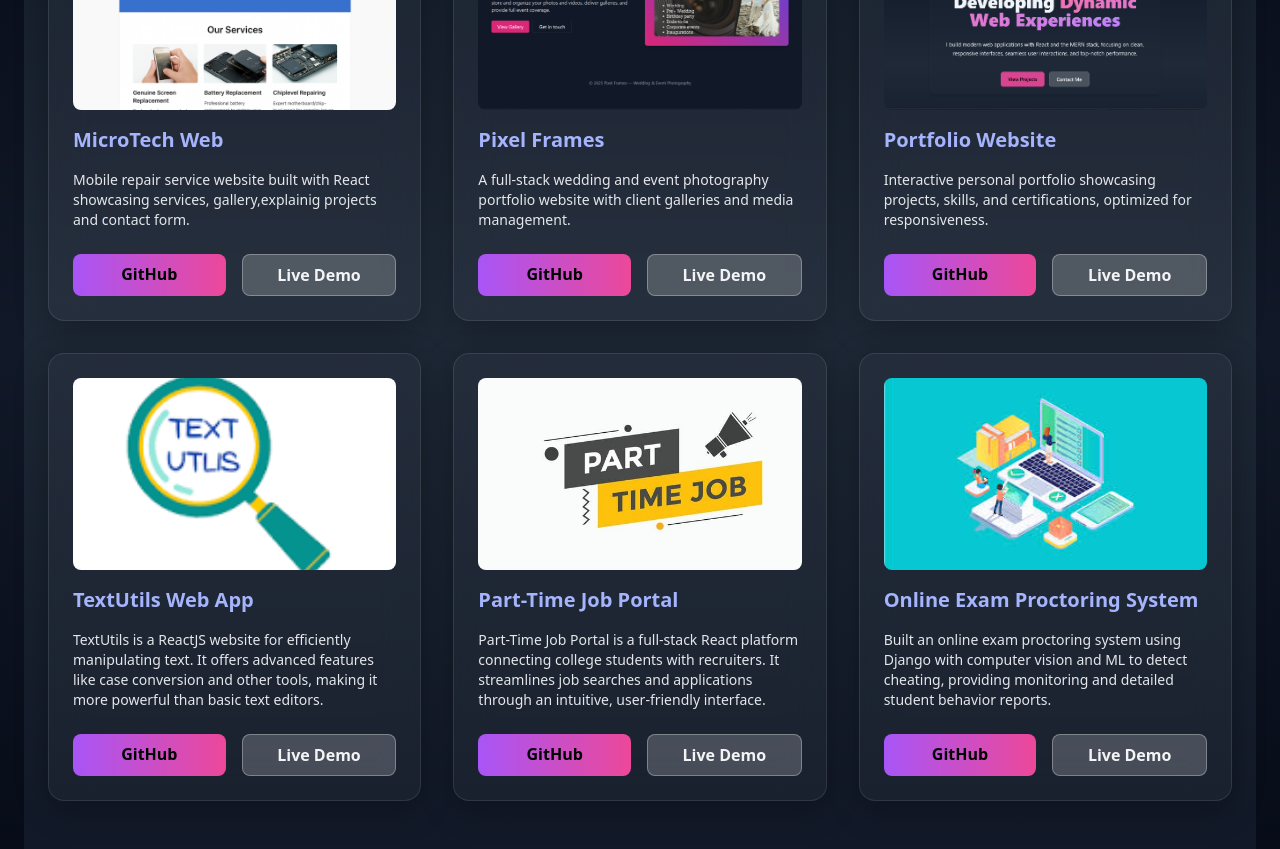
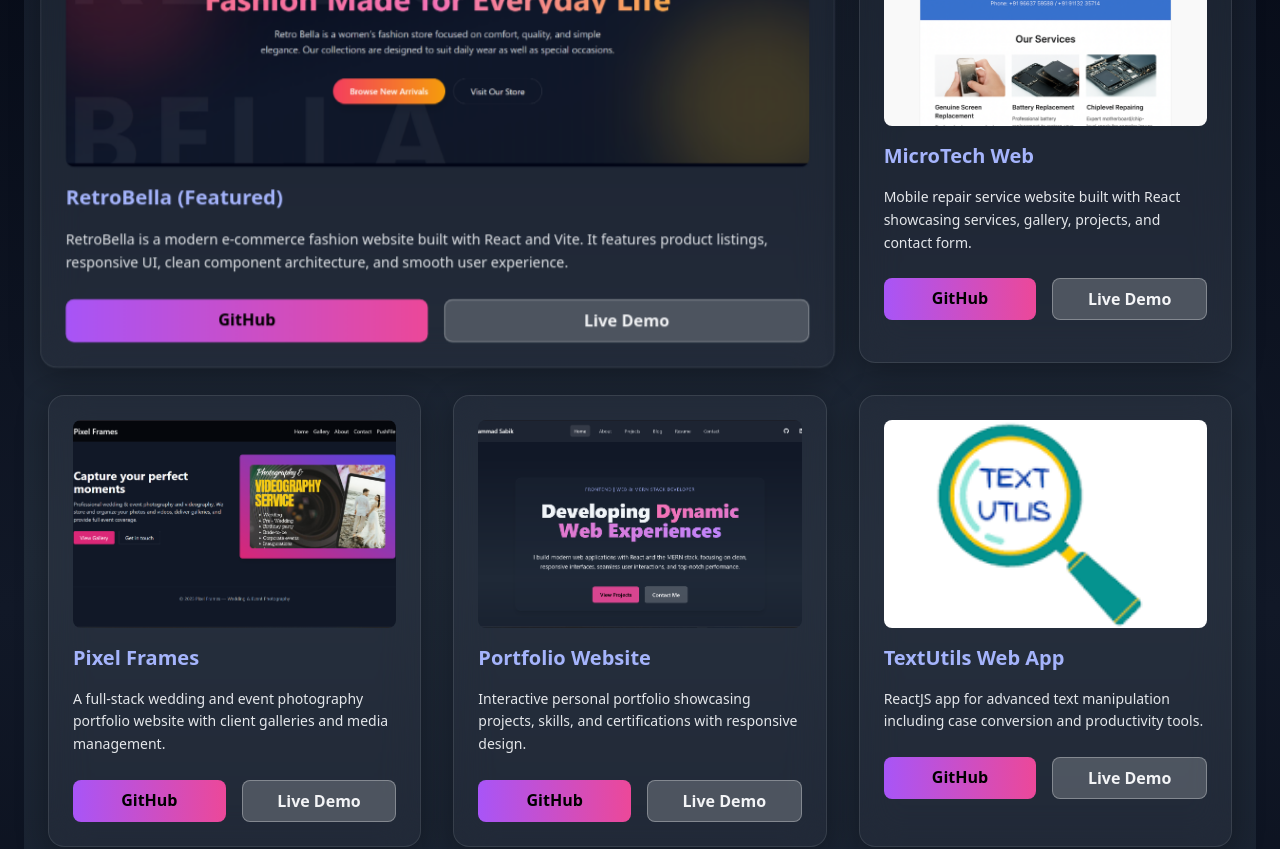
Before and after one commit to sabik-ahmd/myweb, a React (Vite) app: page /projects in a window 1280 px wide. Shown: the part 380-1229 px from the top of the page. Built offline with nearby package versions, Linux system fonts and the light colour scheme.

Commit message:
Update Projects.jsx

```diff
--- a/src/pages/Projects.jsx
+++ b/src/pages/Projects.jsx
@@ -1,87 +1,117 @@
 // src/components/Projects.jsx
 import React from "react";
 
-// Import images from src/assets/projects
-// Make sure these files exist in src/assets/projects/
+// Project Images
+import retroBellaImg from "../assets/projects/retrobella.png";
 import textUtilsImg from "../assets/projects/text.png";
 import jobPortalImg from "../assets/projects/job.png";
 import examImg from "../assets/projects/exam.jpeg";
-// For MicroTech, Pixel Frames, Portfolio, you can import later when available
 import microtechImg from "../assets/projects/microtech.png";
 import pixelFramesImg from "../assets/projects/pixelframes.png";
 import portfolioImg from "../assets/projects/portfolio.png";
 
 export default function Projects() {
   const projects = [
+    // ⭐ FEATURED PROJECT
+    {
+      title: "RetroBella (Featured)",
+      image: retroBellaImg,
+      featured: true,
+      description:
+        "RetroBella is a modern e-commerce fashion website built with React and Vite. It features product listings, responsive UI, clean component architecture, and smooth user experience.",
+      github: "https://github.com/sabik-ahmd/retro-bella-frontend",
+      live: "https://retrobella.netlify.app"
+    },
+
     {
       title: "MicroTech Web",
       image: microtechImg,
-      description: "Mobile repair service website built with React showcasing services, gallery,explainig projects and contact form.",
+      description:
+        "Mobile repair service website built with React showcasing services, gallery, projects, and contact form.",
       github: "https://github.com/sabik-ahmd/microtech.git",
       live: "https://microtech1.netlify.app/"
     },
     {
       title: "Pixel Frames",
       image: pixelFramesImg,
-      description: "A full-stack wedding and event photography portfolio website with client galleries and media management.",
+      description:
+        "A full-stack wedding and event photography portfolio website with client galleries and media management.",
       github: "https://github.com/sabik-ahmd/pixel-frames",
       live: "https://pixelframes.netlify.app"
     },
     {
       title: "Portfolio Website",
       image: portfolioImg,
-      description: "Interactive personal portfolio showcasing projects, skills, and certifications, optimized for responsiveness.",
+      description:
+        "Interactive personal portfolio showcasing projects, skills, and certifications with responsive design.",
       github: "https://github.com/sabik-ahmd/portfolio",
       live: "https://saabik.netlify.app"
     },
     {
       title: "TextUtils Web App",
       image: textUtilsImg,
-      description: "TextUtils is a ReactJS website for efficiently manipulating text. It offers advanced features like case conversion and other tools, making it more powerful than basic text editors.",
+      description:
+        "ReactJS app for advanced text manipulation including case conversion and productivity tools.",
       github: "https://github.com/sabik-ahmd/textutils.git",
       live: "https://text-check.netlify.app/"
     },
     {
       title: "Part-Time Job Portal",
       image: jobPortalImg,
-      description: "Part-Time Job Portal is a full-stack React platform connecting college students with recruiters. It streamlines job searches and applications through an intuitive, user-friendly interface.",
+      description:
+        "Full-stack React platform connecting students with recruiters through a simple job search and apply flow.",
       github: "https://github.com/sabik-ahmd/job-portal",
       live: "#"
     },
     {
       title: "Online Exam Proctoring System",
       image: examImg,
-      description:"Built an online exam proctoring system using Django with computer vision and ML to detect cheating, providing monitoring and detailed student behavior reports.",
+      description:
+        "Django-based online exam proctoring system using computer vision and ML to detect cheating behavior.",
       github: "#",
       live: "#"
-    },
+    }
   ];
 
   return (
-    <section className="py-16 px-6 bg-gradient-to-b from-gray-900 via-gray-800 to-gray-900 min-h-screen">
+    <section className="py-12 sm:py-16 px-4 sm:px-6 bg-gradient-to-b from-gray-900 via-gray-800 to-gray-900 min-h-screen">
       <h1 className="text-4xl sm:text-5xl font-extrabold bg-clip-text text-transparent bg-gradient-to-r from-purple-400 to-pink-400 mb-12 text-center">
         My Projects
       </h1>
 
-      <div className="grid md:grid-cols-2 lg:grid-cols-3 gap-8">
+      <div className="grid grid-cols-1 md:grid-cols-2 lg:grid-cols-3 gap-8">
         {projects.map((project, index) => (
-          <div key={index} className="glass-card p-4 flex flex-col gap-4 shadow-2xl hover:scale-105 transition-transform duration-300">
-            {/* Only render image if available */}
-            {project.image ? (
-              <img
-                src={project.image}
-                alt={project.title}
-                className="w-full h-48 object-cover rounded-lg"
-              />
-            ) : (
-              <div className="w-full h-48 bg-gray-700 rounded-lg flex items-center justify-center text-gray-300">
-                No Image
-              </div>
+          <div
+            key={index}
+            className={`glass-card p-4 flex flex-col gap-4 shadow-2xl transition-transform duration-300
+              ${
+                project.featured
+                  ? "lg:col-span-2 border-2 border-pink-400 scale-[1.02]"
+                  : "hover:scale-105"
+              }
+            `}
+          >
+            {project.featured && (
+              <span className="self-start px-3 py-1 text-xs font-bold rounded-full bg-gradient-to-r from-pink-500 to-purple-500 text-black">
+                ⭐ Featured Project
+              </span>
             )}
 
-            <h3 className="text-xl font-semibold text-indigo-300">{project.title}</h3>
-            <p className="text-gray-200 text-sm">{project.description}</p>
-            <div className="flex gap-4 mt-2">
+            <img
+              src={project.image}
+              alt={project.title}
+              className="w-full h-44 sm:h-52 object-cover rounded-lg"
+            />
+
+            <h3 className="text-xl font-semibold text-indigo-300">
+              {project.title}
+            </h3>
+
+            <p className="text-gray-200 text-sm leading-relaxed">
+              {project.description}
+            </p>
+
+            <div className="flex flex-col sm:flex-row gap-4 mt-2">
               <a
                 href={project.github}
                 target="_blank"
```
